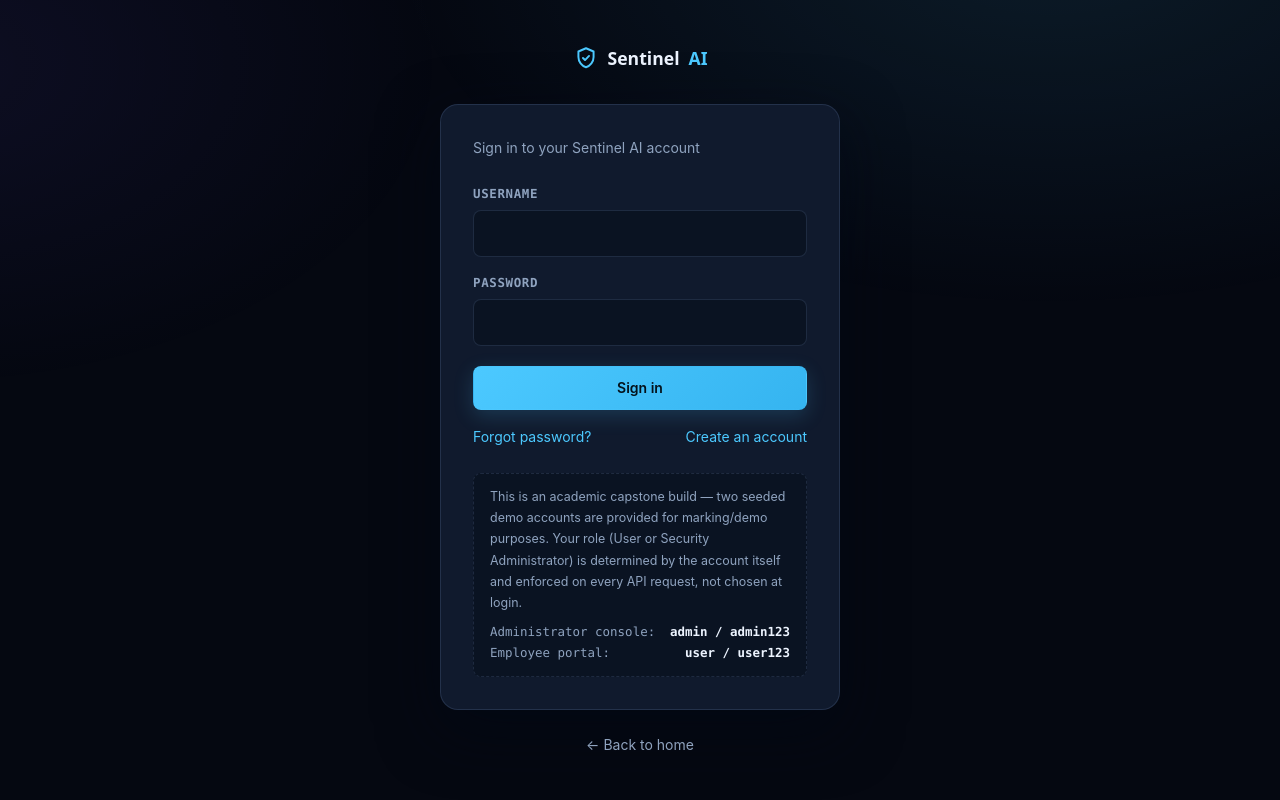
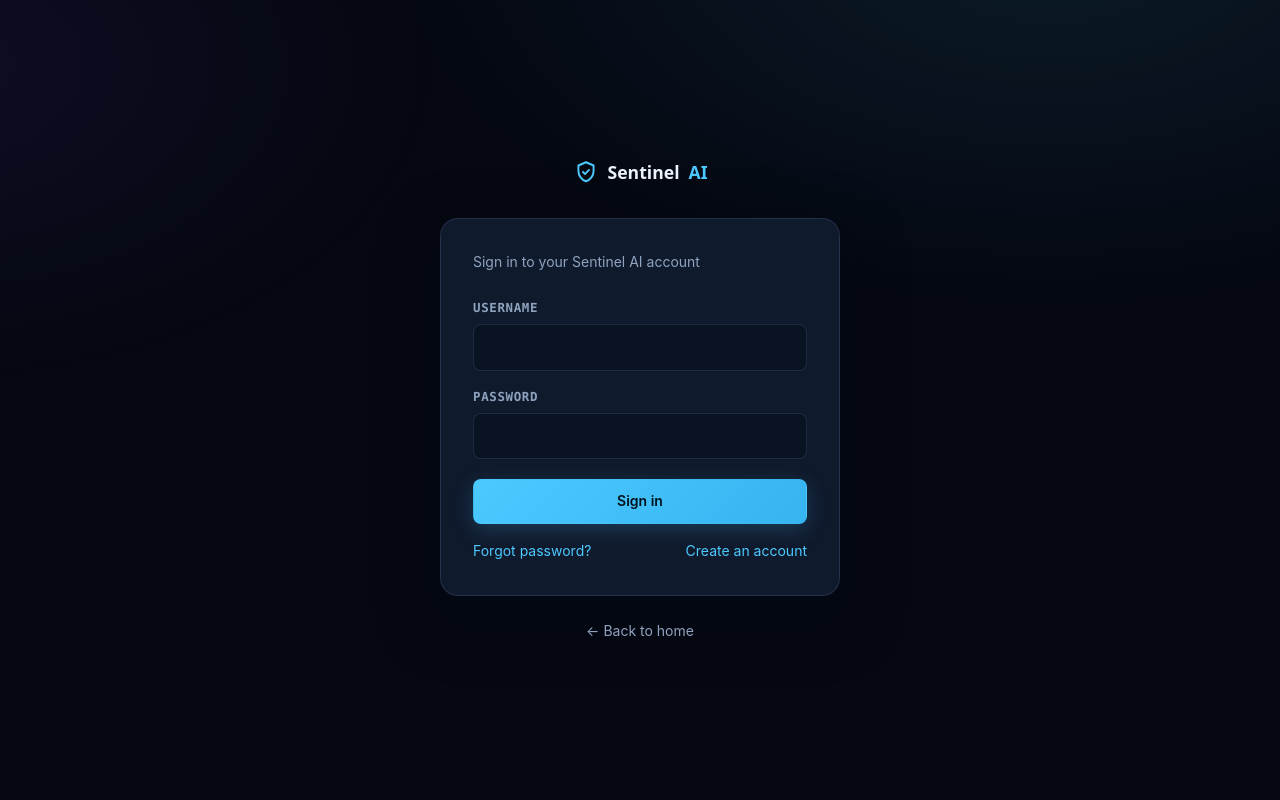
Before and after one commit to sagaracharya07/Sentinel-Website, a Flask app: page /login in a window 1280 px wide. Run offline with Flask 3, Linux system fonts and the light colour scheme; parts of the project's set-up code (start-up, migrations or seed data) failed here and were passed over; some libraries are stand-ins or nearby versions.

Commit message:
Remove demo credentials from login page
The login screen displayed both seeded accounts' plaintext passwords
in a visible hint box, exposing admin/admin123 and user/user123 to
anyone who loaded the page.

Co-Authored-By: Claude Sonnet 5 <noreply@anthropic.com>

```diff
--- a/backend/templates/login.html
+++ b/backend/templates/login.html
@@ -24,13 +24,6 @@
   <a href="/signup">Create an account</a>
 </div>
 
-<div class="demo-hint">
-  This is an academic capstone build — two seeded demo accounts are provided for marking/demo purposes.
-  Your role (User or Security Administrator) is determined by the account itself and enforced on every
-  API request, not chosen at login.
-  <div class="role-row" style="margin-top:8px"><span>Administrator console:</span><b>admin / admin123</b></div>
-  <div class="role-row"><span>Employee portal:</span><b>user / user123</b></div>
-</div>
 {% endblock %}
 {% block extra_scripts %}
 <script src="{{ url_for('static_files', filename='js/login.js') }}"></script>
```
